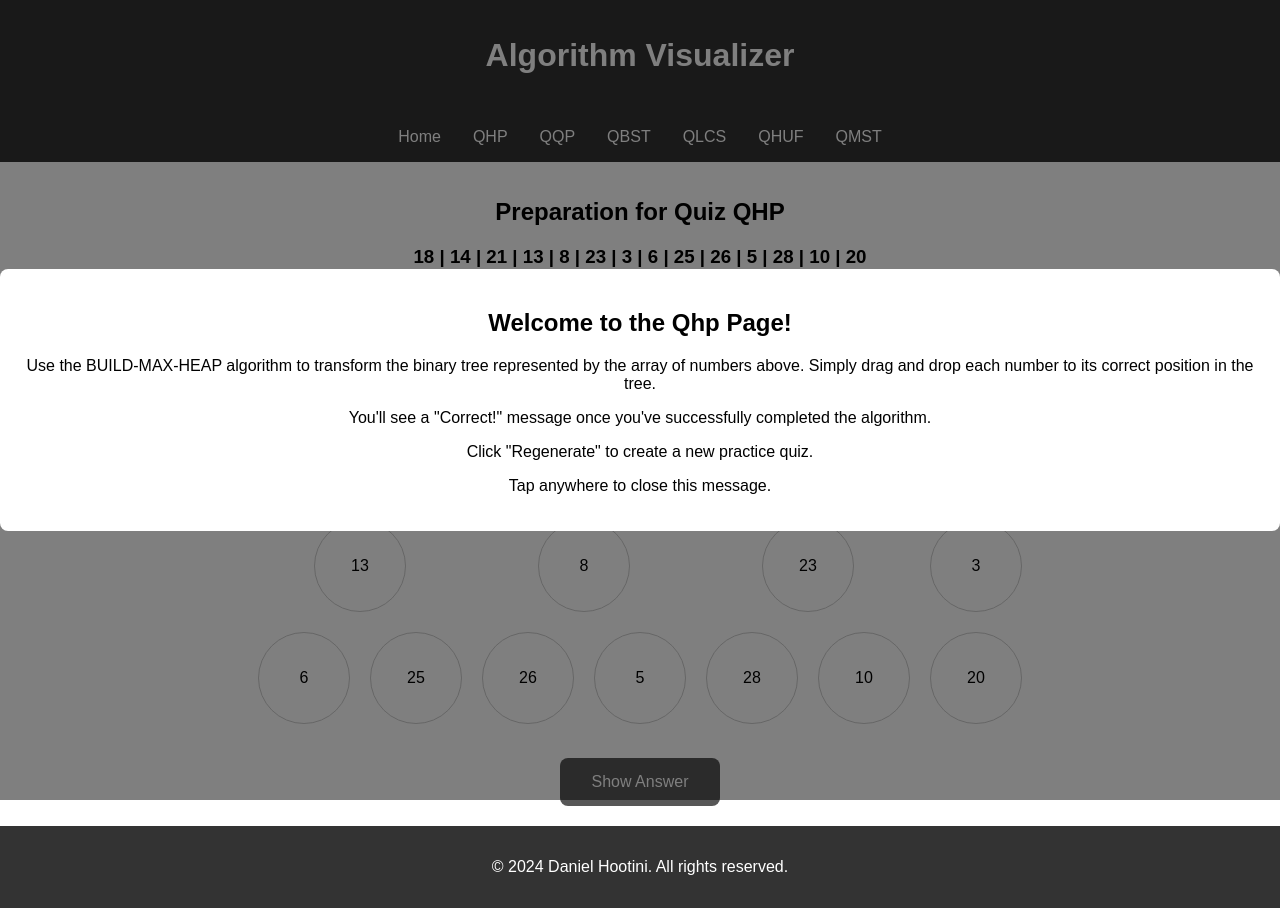
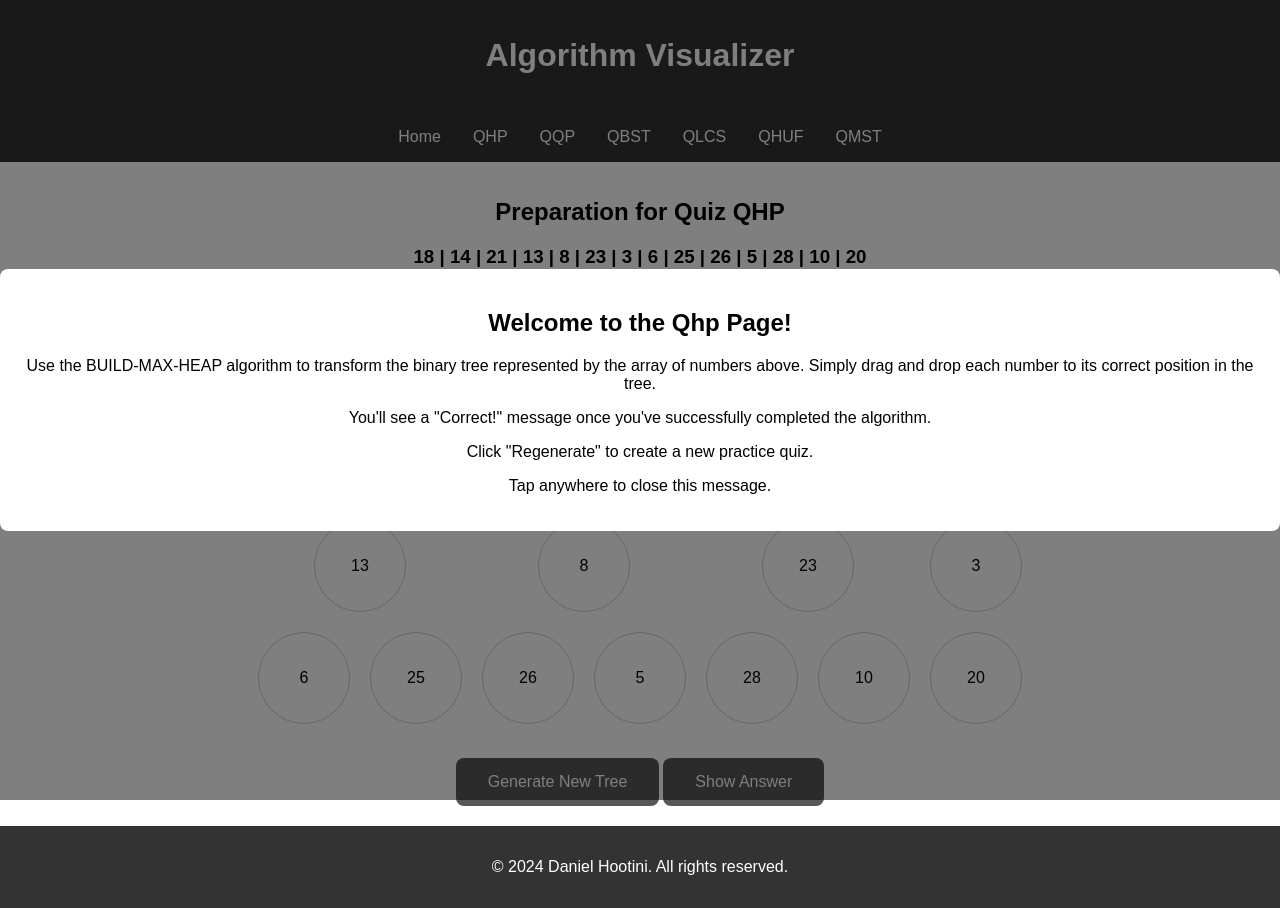
Before and after one commit to DanielH987/algorithm-visualizer, a React (Create React App) app: page /qhp in a window 1280 px wide. Built offline with nearby package versions, Linux system fonts and the light colour scheme.

Commit message:
Refactor Tree component to generate new tree on button click

```diff
--- a/src/components/Tree.js
+++ b/src/components/Tree.js
@@ -61,13 +61,19 @@ const Tree = () => {
   const [isCorrect, setIsCorrect] = useState(false);
   const [correctOrder, setCorrectOrder] = useState([]);
 
-  useEffect(() => {
+  const generateNewTree = useCallback(() => {
     const initialNodes = generateRandomArray().map((value, index) => ({ id: index, value }));
     setOriginalNodes(initialNodes);
     setNodes(initialNodes);
     const heapArray = buildMaxHeap(initialNodes.map(node => node.value));
     setCorrectOrder(heapArray);
+    setShowAnswer(false);
+    setIsCorrect(false);
   }, []);
+
+  useEffect(() => {
+    generateNewTree();
+  }, [generateNewTree]);
 
   const moveNode = useCallback(
     (fromIndex, toIndex) => {
@@ -135,6 +141,7 @@ const Tree = () => {
         </h3>
       }
       <div className="button-container">
+        <button className="styled-button" onClick={generateNewTree}>Generate New Tree</button>
         {!showAnswer && <button className="styled-button" onClick={handleShowAnswer}>Show Answer</button>}
       </div>
     </div>
```
